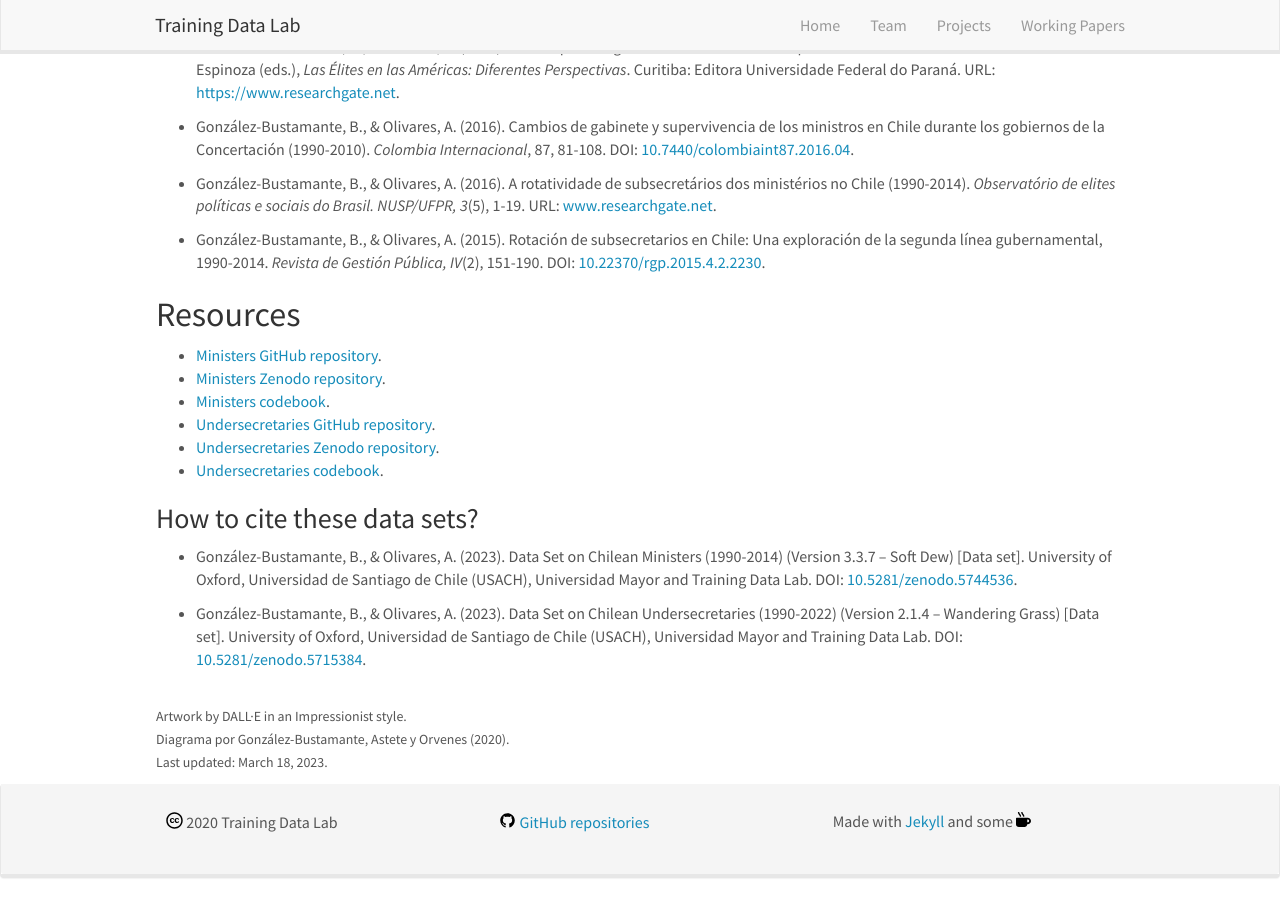
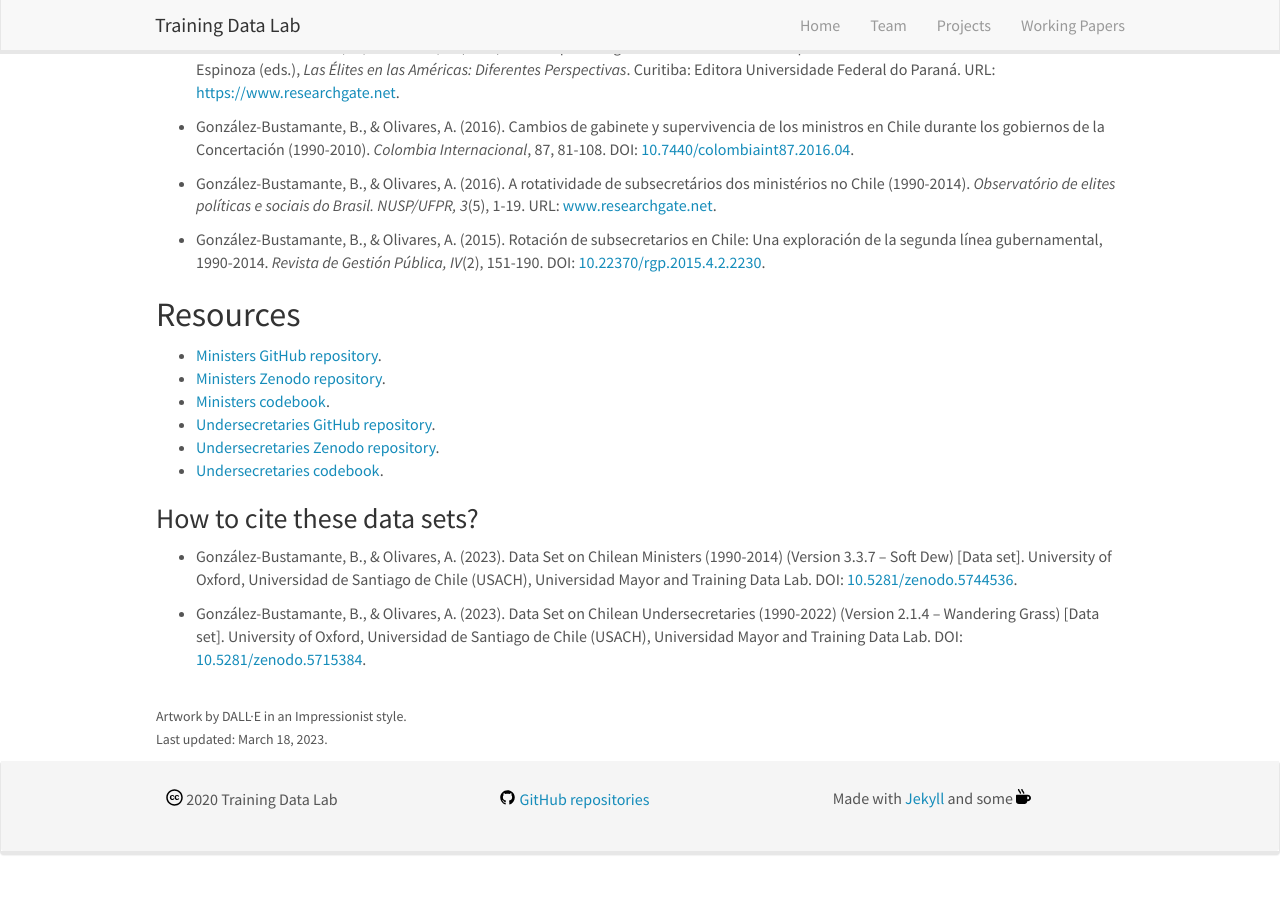
Before and after one commit to training-datalab/old-training-datalab.com, a Jekyll site: the page built from _pages/data-chilean-cabinets.md, in a window 1280 px wide and 900 px high, scrolled down 641 px. Built offline with Jekyll 4.4.1, drawn with Linux system fonts in a browser that asks for light colours; nearby versions of some CDN libraries; after the commit the page ends 1518 px from its top, so only the background shows below that.

Commit message:
Update data-chilean-cabinets.md

```diff
--- a/_pages/data-chilean-cabinets.md
+++ b/_pages/data-chilean-cabinets.md
@@ -53,5 +53,4 @@ permalink: /projects/data-chilean-cabinets
 
 <br />
 <small>Artwork by DALL·E in an Impressionist style.</small><br />
-<small>Diagrama por González-Bustamante, Astete y Orvenes (2020).</small><br />
 <small>Last updated: March 18, 2023.</small>
```
